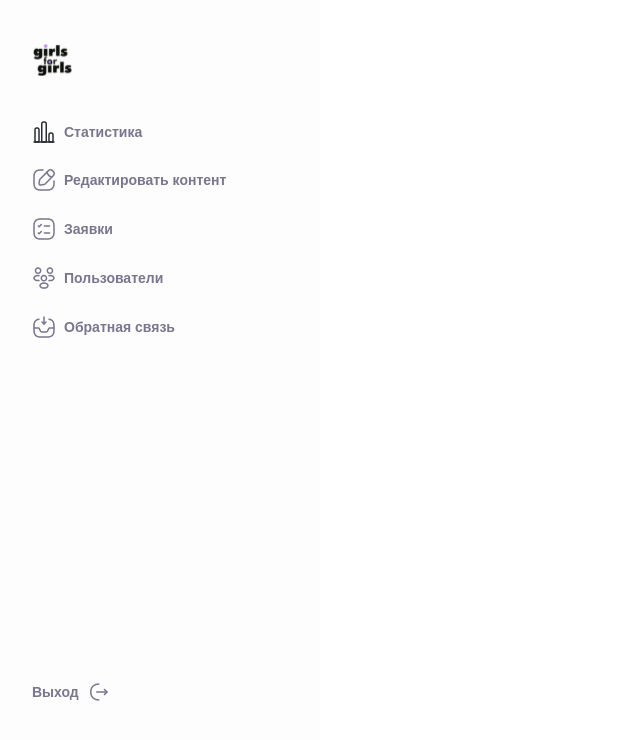
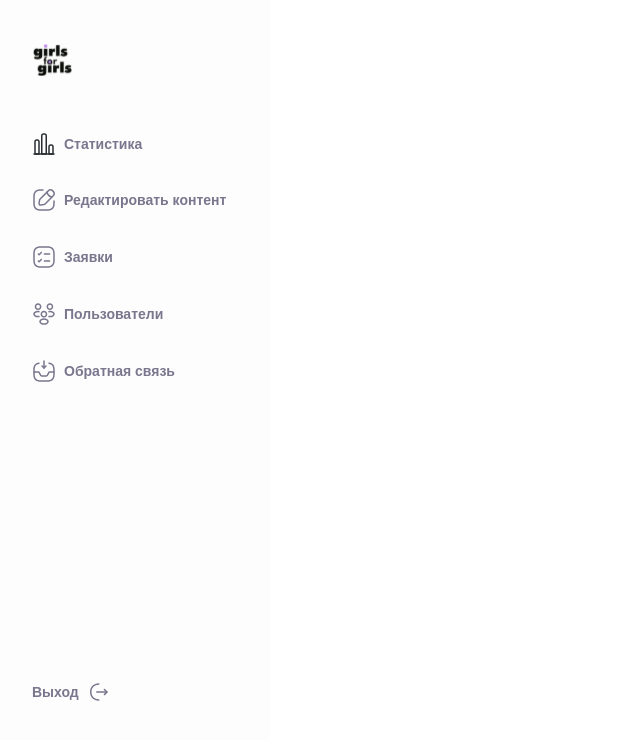
Before and after one commit to Neobis2023/teamtwoneobis-client, a React (Create React App) app: page /admin in a window 1280 px wide. Shown: the top 740 px of the page, without its empty margins (0-640 px from the left). Built offline with nearby package versions, Linux system fonts and the light colour scheme.

Commit message:
feat: add active navbar in admin page

```diff
--- a/src/index.css
+++ b/src/index.css
@@ -48,6 +48,11 @@
   border: 1px solid #9960C3;
   color: #9960C3;
 }
+
+.nav-admin.active {
+  background-color: #EAF0FF;
+}
+
 
 *,
 *::before,
--- a/src/pages/Admin/Sidebar/Sidebar.js
+++ b/src/pages/Admin/Sidebar/Sidebar.js
@@ -11,23 +11,23 @@ import logout from "./assets/images/logout.svg";
 const Sidebar = () => {
   const location = useLocation();
   return (
-    <section className="bg-[#FDFDFD] px-8 w-[320px] h-screen">
-      <div className="flex flex-col h-full fixed min-h-[650px]">
-        <div className="h-[15%] flex items-center">
+    <section className="bg-[#FDFDFD] min-w-[270px] h-screen">
+      <div className="flex flex-col h-full fixed min-h-[650px] w-[270px]">
+        <div className="h-[15%] flex items-center px-8">
           <NavLink to="/">
             <img src={logo} alt="logo" />
           </NavLink>
         </div>
         <nav className="h-[70%]">
-          <ul className="text-[#79768D] flex flex-col gap-6">
+          <ul className="text-[#79768D] flex flex-col gap-2">
             <li>
-              <NavLink to={"/admin/statistics"} className="flex items-center gap-2" isActive={() => location.pathname === '/admin/statistics'}>
+              <NavLink to={"/admin/statistics"} className="nav-admin flex items-center gap-2 py-3 px-8" isActive={() => location.pathname === '/admin/statistics'}>
                 <img src={chart} alt="chart" className="" />
                 <p className="text-[0.875rem] font-semibold">Статистика</p>
               </NavLink>
             </li>
             <li>
-              <NavLink to={"/admin/edit"} className="flex items-center gap-2" isActive={() => location.pathname === '/admin/edit'}>
+              <NavLink to={"/admin/edit"} className="nav-admin flex items-center gap-2 py-3 px-8" isActive={() => location.pathname === '/admin/edit'}>
                 <img
                   src={edit}
                   alt="chart"
@@ -40,7 +40,7 @@ const Sidebar = () => {
               </NavLink>
             </li>
             <li>
-              <NavLink to={"/admin/applications"} className="flex items-center gap-2" isActive={() => location.pathname === '/admin/applications'}>
+              <NavLink to={"/admin/applications"} className="nav-admin flex items-center gap-2 py-3 px-8" isActive={() => location.pathname === '/admin/applications'}>
                 <img
                   src={applications}
                   alt="chart"
@@ -51,7 +51,7 @@ const Sidebar = () => {
               </NavLink>
             </li>
             <li>
-              <NavLink to={"/admin/users"} className="flex items-center gap-2" isActive={() => location.pathname === '/admin/users'}>
+              <NavLink to={"/admin/users"} className="nav-admin flex items-center gap-2 py-3 px-8" isActive={() => location.pathname === '/admin/users'}>
                 <img
                   src={users}
                   alt="chart"
@@ -62,7 +62,7 @@ const Sidebar = () => {
               </NavLink>
             </li>
             <li>
-              <NavLink to={"/admin/feedback"} className="flex items-center gap-2" isActive={() => location.pathname === '/admin/'}>
+              <NavLink to={"/admin/feedback"} className="nav-admin flex items-center gap-2 py-3 px-8" isActive={() => location.pathname === '/admin/feedback'}>
                 <img
                   src={feedback}
                   alt="chart"
@@ -74,7 +74,7 @@ const Sidebar = () => {
             </li>
           </ul>
         </nav>
-        <div className="h-[15%]">
+        <div className="h-[15%] px-8">
           <NavLink to="/" className={"flex gap-2 items-center text-[#79768D]"}>
             <p className="text-[0.875rem] font-semibold">Выход</p>
             <img src={logout} alt="logout" />
```
